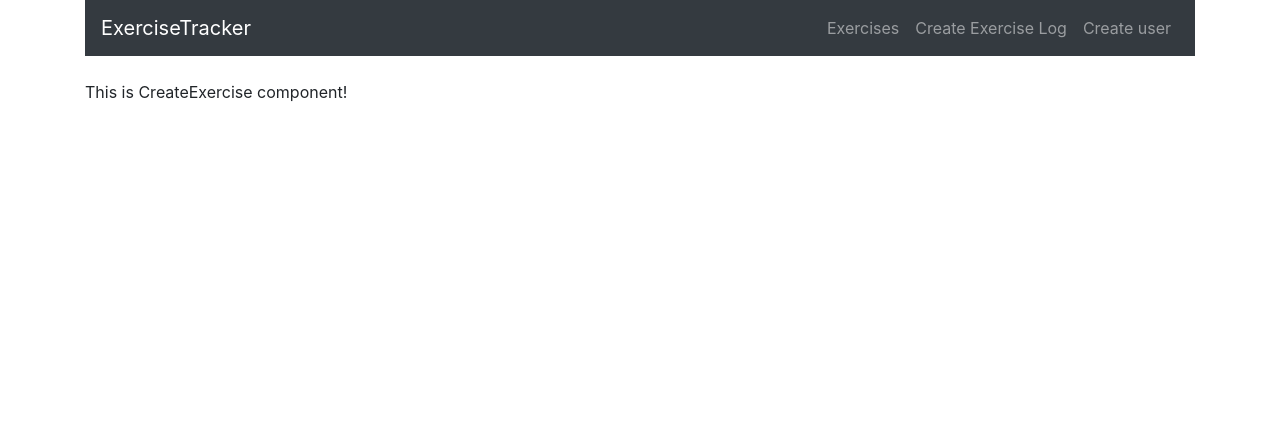
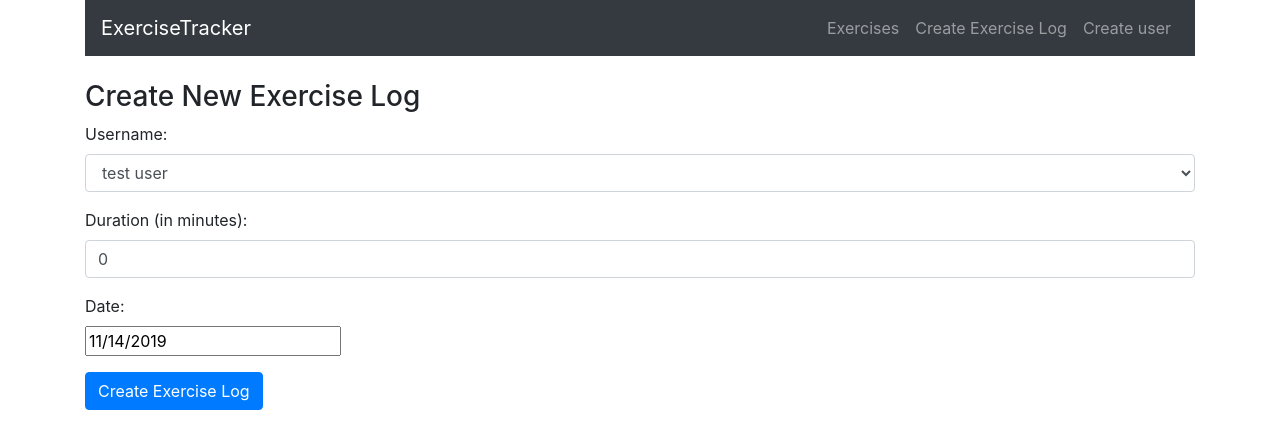
Before and after one commit to kphung29/track_my_workouts, a React (Create React App) app in the folder client/: page /create in a window 1280 px wide. Shown: the top 448 px of the page. Built offline with nearby package versions, Linux system fonts and the light colour scheme; the HTML template or start-up script is replaced by a standard one.

Commit message:
building out CreateExercise component

```diff
--- a/client/src/components/CreateExercise.js
+++ b/client/src/components/CreateExercise.js
@@ -1,14 +1,124 @@
+/* eslint-disable no-undef */
+/* eslint-disable no-console */
+/* eslint-disable jsx-a11y/label-has-associated-control */
+/* eslint-disable react/no-string-refs */
 /* eslint-disable react/jsx-filename-extension */
-/* eslint-disable no-unused-expressions */
-/* eslint-disable react/require-render-return */
-/* eslint-disable react/prefer-stateless-function */
 import React, { Component } from "react";
+import DatePicker from "react-datepicker";
+import "react-datepicker/dist/react-datepicker.css";
 
 export default class CreateExercise extends Component {
+  constructor(props) {
+    super(props);
+
+    this.state = {
+      username: "",
+      description: "",
+      duration: 0,
+      date: new Date(),
+      users: []
+    };
+
+    this.onChangeUsername = this.onChangeUsername.bind(this);
+    this.onChangeDescription = this.onChangeDescription.bind(this);
+    this.onChangeDuration = this.onChangeDuration.bind(this);
+    this.onChangeDate = this.onChangeDate.bind(this);
+    this.onSubmit = this.onSubmit.bind(this);
+  }
+
+  componentDidMount() {
+    this.setState({
+      users: ["test user"],
+      username: "test user"
+    });
+  }
+
+  onChangeUsername(e) {
+    this.setState({
+      username: e.target.value
+    });
+  }
+
+  onChangeDescription(e) {
+    this.setState({
+      description: e.target.value
+    });
+  }
+
+  onChangeDuration(e) {
+    this.setState({
+      duration: e.target.value
+    });
+  }
+
+  onChangeDate(date) {
+    this.setState({
+      date
+    });
+  }
+
+  onSubmit(e) {
+    e.preventDefault();
+
+    const { username, description, duration, date } = this.state;
+    const exercise = {
+      username,
+      description,
+      duration,
+      date
+    };
+
+    console.log(exercise);
+
+    window.location = "/";
+  }
+
   render() {
+    const { username, users, duration, date } = this.state;
     return (
       <div>
-        <p>This is CreateExercise component!</p>
+        <h3>Create New Exercise Log</h3>
+        <form onSubmit={this.onSubmit}>
+          <div className="form-group">
+            <label>Username: </label>
+            <select
+              ref="userInput"
+              required
+              className="form-control"
+              value={username}
+              onChange={this.onChangeUsername}
+            >
+              {users.map(user => (
+                <option key={user} value={user}>
+                  {user}
+                </option>
+              ))}
+            </select>
+          </div>
+          <div className="form-group">
+            <label>Duration (in minutes): </label>
+            <input
+              type="text"
+              className="form-control"
+              value={duration}
+              onChange={this.onChangeDuration}
+            />
+          </div>
+          <div className="form-group">
+            <label>Date: </label>
+            <div>
+              <DatePicker selected={date} onChange={this.onChangeDate} />
+            </div>
+          </div>
+
+          <div className="form-group">
+            <input
+              type="submit"
+              value="Create Exercise Log"
+              className="btn btn-primary"
+            />
+          </div>
+        </form>
       </div>
     );
   }
--- a/package.json
+++ b/package.json
@@ -43,6 +43,7 @@
     "nodemon": "^1.19.4",
     "prettier": "^1.19.1",
     "react": "^16.11.0",
+    "react-datepicker": "^2.10.0",
     "react-dom": "^16.11.0",
     "react-router-dom": "^5.1.2",
     "style-loader": "^1.0.0",
```
Also changed, not shown: 1 other file (tests, documents, lock files or other folders).
